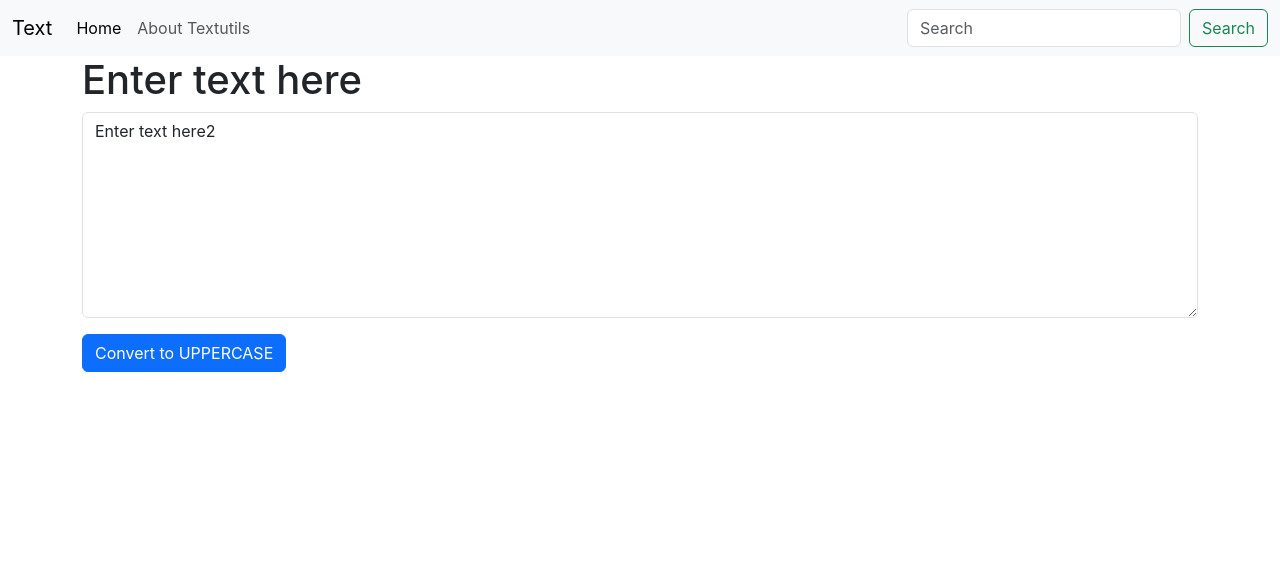
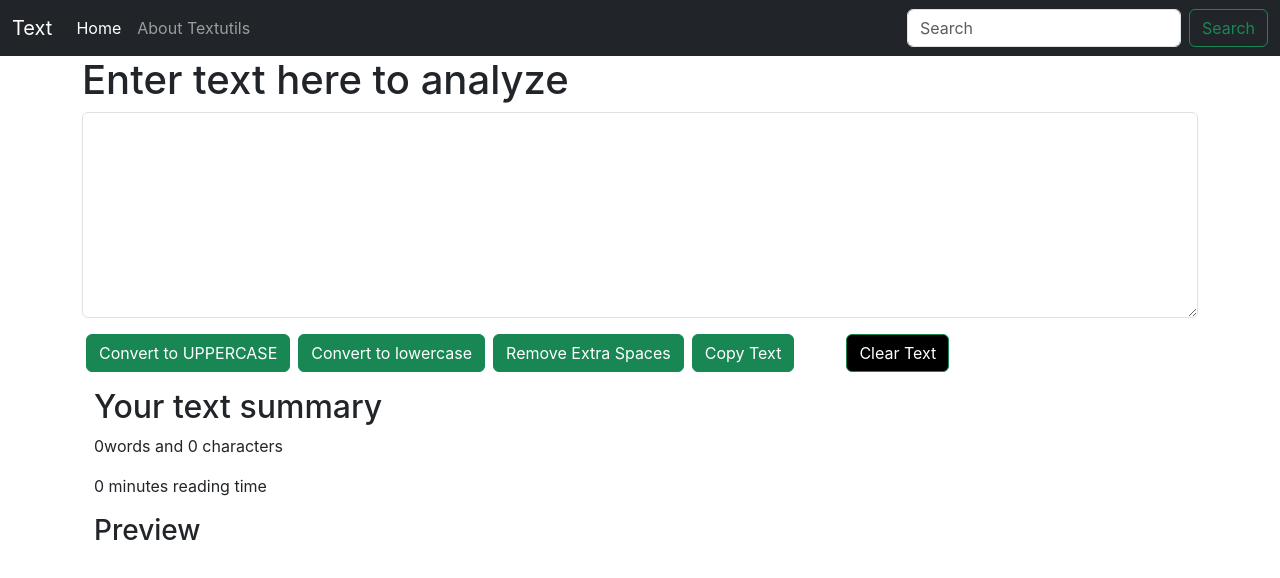
Before and after one commit to nikhilkumar-05/my-react-app, a React (Create React App) app: page / in a window 1280 px wide. Shown: the top 578 px of the page. Built offline with nearby package versions, Linux system fonts and the light colour scheme.

Commit message:
button updated

```diff
--- a/src/App.js
+++ b/src/App.js
@@ -7,10 +7,11 @@
     <>
       <Navbar title="Text" aboutText="About Textutils" />
       <div className="container my-3r ">
-      <TextForm heading ="Enter text here"/>
+      <TextForm heading ="Enter text here to analyze"/>
       </div>
     </>
   );
 }
 
+
 export default App;
--- a/src/components/Navbar.js
+++ b/src/components/Navbar.js
@@ -3,7 +3,7 @@
 
 export default function Navbar(props) {
   return (
-    <nav className="navbar navbar-expand-lg navbar-light bg-light">
+    <nav className="navbar navbar-expand-lg navbar-dark bg-dark">
       <div className="container-fluid">
         <a className="navbar-brand" href="/">{props.title}</a>
         <button
--- a/src/components/TextForm.js
+++ b/src/components/TextForm.js
@@ -6,22 +6,55 @@
         let newText= text.toUpperCase();
         setText(newText);
     }
+    const handleLoClick =()=>{
+        let newTextt=text.toLowerCase();
+        setText(newTextt);
+
+    }
+    const handleremoveextraspace =()=>{
+        let newTexttt=text.split(/[ ]+/).join(" ");
+        setText(newTexttt)
+    }
+    const handleCopyText =()=>{
+        var text =document.getElementById("mybox");
+        text.select();
+        text.setSelectionRange(0,9999);
+        navigator.clipboard.writeText(text.value);
+    }
+    const handleClearClick =()=>{
+        let newTexttt='';
+        setText(newTexttt)
+    }
+
     const handleOnChange =(event)=>{
         // console.log(" On change")git
         setText(event.target.value);
     }
-    const [text, setText] = useState('Enter text here2');
+    const [text, setText] = useState('');
     //text= "new text"; // wrong way to change the state
     // setText("new text"); // correct way to change the state
     return (
-
-        <div>
+    <>
+        <div className="Container">
             <h1>{props.heading} </h1>
             <div className="mb-3">
                 <textarea className="form-control" value={text} onChange={handleOnChange} id="mybox" rows="8"></textarea>
             </div>
-            <button className="btn btn-primary" onClick={handleUpClick}>Convert to UPPERCASE</button>
+            <button className="btn btn-success mx-1" onClick={handleUpClick}>Convert to UPPERCASE</button>
+            <button className="btn btn-success mx-1" onClick={handleLoClick}>Convert to lowercase</button>
+            <button className="btn btn-success mx-1" onClick={handleremoveextraspace}>Remove Extra Spaces</button>
+            <button className="btn btn-success mx-1" onClick={handleCopyText}>Copy Text</button>
+            <button className="btn btn-outline-success bg-black mx-5 text-white" onClick={handleClearClick}>Clear Text</button>
+
 
         </div>
+        <div className="container my-3">
+            <h2>Your text summary</h2>
+            <p>{text.trim()===""?0:text.trim().split(/\s+/).length}words and {text.length} characters</p>
+            <p>{0.08 * text.split(" ").length -0.08} minutes reading time </p>
+            <h3>Preview</h3>
+            <p>{text}</p>
+        </div>
+        </>
     )
 }
```
Also changed, not shown: src/components/About.js (added, +9 -0 lines).
